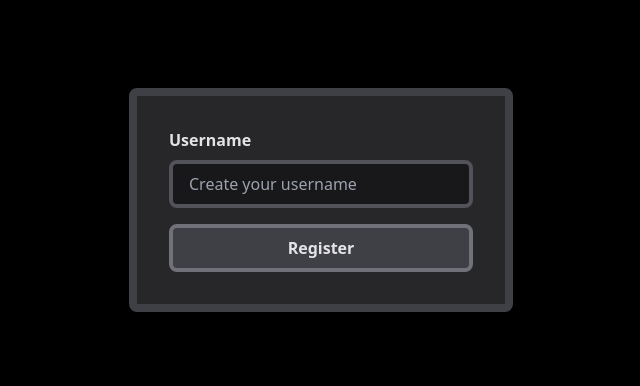
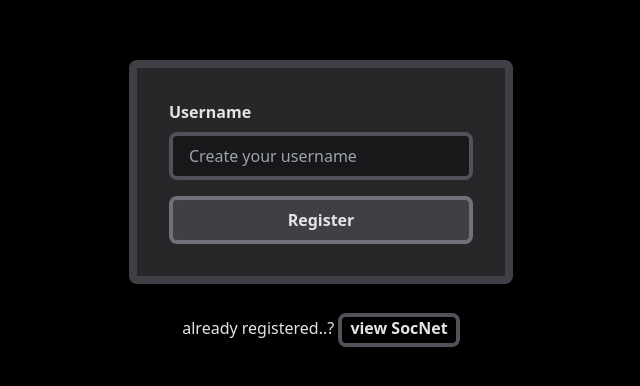
Before and after one commit to ganeshkondaka/socnet-frontend, a React (Vite) app: page /register in a window 1280 px wide. Shown: the part 200-586 px from the top of the page, without its empty margins (319-959 px from the left). Built offline with nearby package versions, Linux system fonts and the light colour scheme; a web font is replaced by a local one.

Commit message:
error message added

```diff
--- a/src/pages/Display.jsx
+++ b/src/pages/Display.jsx
@@ -30,8 +30,9 @@ const Display = () => {
       setlinks(response.data.usersocials)
       setloading(false); // Set loading to false after data is fetched
     } catch (error) {
-      console.log('error', error)
-      setloading(false); // Set loading to false in case of error
+      console.log('error', error.response.data.message);
+      setloading(false);
+      return alert(error.response.data.message);
     }
 
   }
--- a/src/pages/Form.jsx
+++ b/src/pages/Form.jsx
@@ -35,7 +35,9 @@ export default function Form() {
       navigate(`/display/${user_name}`);
       setloading(false);
     } catch (error) {
-      console.log('error', error);
+      console.log('error', error.response.data.message);
+      setloading(false);
+      return alert(error.response.data.message);
     }
   };
 
--- a/src/pages/Signup.jsx
+++ b/src/pages/Signup.jsx
@@ -1,6 +1,6 @@
 import React, { useState } from "react";
 import axios from "axios";
-import { useNavigate } from "react-router-dom";
+import { Link, useNavigate } from "react-router-dom";
 import { motion } from "framer-motion";
 
 
@@ -8,6 +8,7 @@ const SignUp = () => {
   const [user, setuser] = useState('');
   const navigate = useNavigate();
   const [loading, setloading] = useState(false); // Set initial loading state to true
+  const user_name = localStorage.getItem('user_name');
 
 
   const handle_submit = async (e) => {
@@ -16,13 +17,16 @@ const SignUp = () => {
     try {
       const response = await axios.post('https://socnet-backend.vercel.app/signup', { username: user });
       // const response = await axios.post('http://localhost:3000/signup', { username: user });
-      // console.log('user registered', response.data.new_user);
+      console.log('user registered', response.data);
       localStorage.setItem("user_id", response.data.new_user._id);
       localStorage.setItem("user_name", response.data.new_user.username);
       setloading(false);
       navigate('/form');
     } catch (error) {
-      console.log('error', error);
+      console.log('error', error.response.data.message);
+      setloading(false);
+      return alert(error.response.data.message);
+
     }
   };
 
@@ -50,9 +54,9 @@ const SignUp = () => {
 
 
   return (
-    <div className="min-h-screen flex items-center justify-center bg-black pixel-bg px-2">
+    <div className="min-h-screen flex flex-col items-center justify-center bg-black pixel-bg px-2">
       <motion.div
-        className="w-full max-w-sm bg-zinc-800 border-8 border-zinc-700 p-6 md:p-8 rounded-lg"
+        className="w-full max-w-sm bg-zinc-800 border-8 border-zinc-700 p-6 md:p-8 rounded-lg "
         initial={{ opacity: 0, scale: 0.8 }}
         animate={{ opacity: 1, scale: 1 }}
         transition={{ duration: 0.5 }}
@@ -79,6 +83,7 @@ const SignUp = () => {
           </motion.button>
         </form>
       </motion.div>
+      <p className="mt-8 text-zinc-200">already registered..? <Link to={`/display/${user_name}`} className=" px-2 pb-1 border-4 border-zinc-600 rounded-lg font-bold hover:bg-zinc-700">view SocNet</Link></p>
     </div>
   );
 };
```
